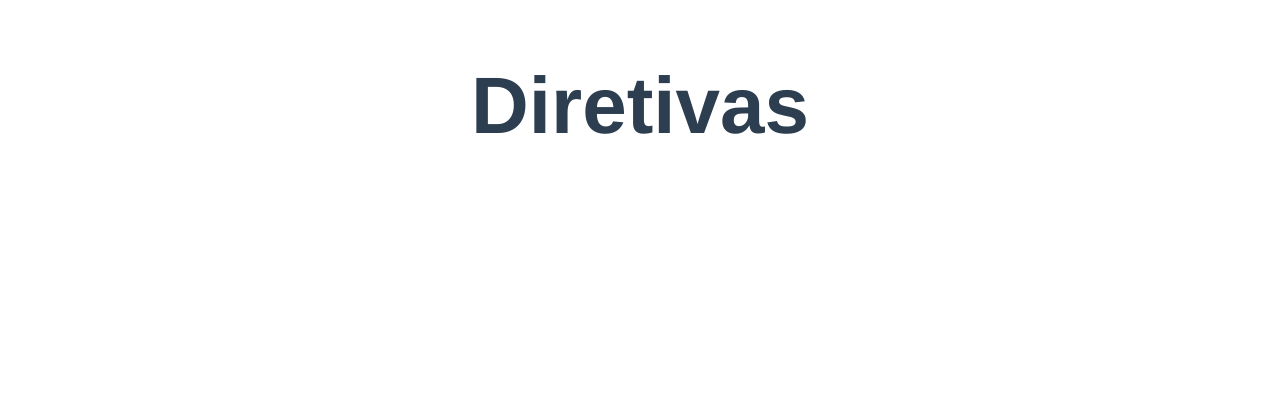
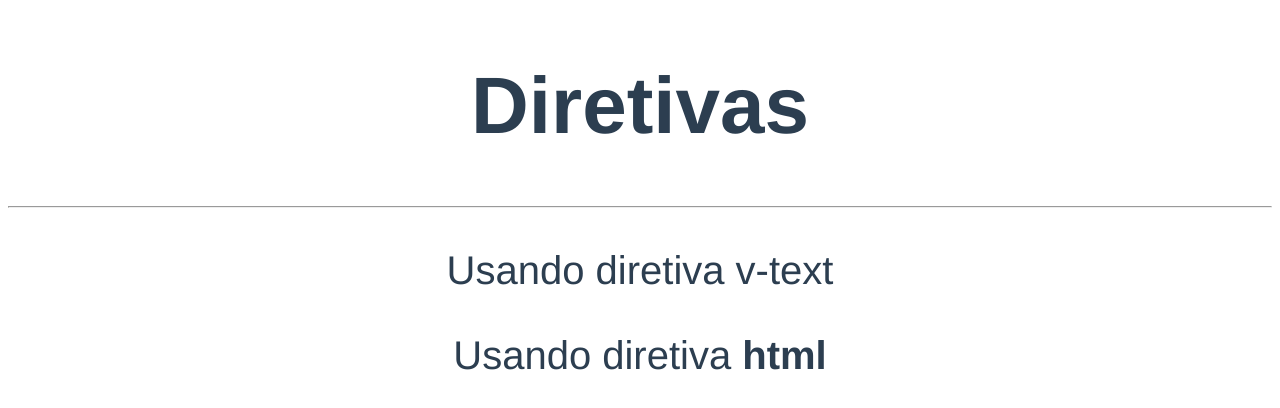
Before and after one commit to allangadelha/curso-vuejs2, a Vue app in the folder sessao-12-diretivas/diretivas-exercicios/: page / in a window 1280 px wide. Shown: the top 408 px of the page. Built offline with nearby package versions, Linux system fonts and the light colour scheme.

Commit message:
sessão 12: entendendo diretivas

```diff
--- a/sessao-12-diretivas/diretivas-exercicios/src/App.vue
+++ b/sessao-12-diretivas/diretivas-exercicios/src/App.vue
@@ -1,6 +1,9 @@
 <template>
 	<div id="app">
 		<h1>Diretivas</h1>
+		<hr>
+		<p v-text="'Usando diretiva v-text'"></p>
+		<p v-html="'Usando diretiva <strong>html</strong>'"></p>
 	</div>
 </template>
 
--- a/sessao-12-diretivas/diretivas-exercicios/src/main.js
+++ b/sessao-12-diretivas/diretivas-exercicios/src/main.js
@@ -3,6 +3,10 @@
 
 Vue.config.productionTip = false
 
+Vue.directive('destaque', {
+
+})
+
 new Vue({
 	render: h => h(App),
 }).$mount('#app')
```
Also changed, not shown: 1 other file (tests, documents, lock files or other folders).
